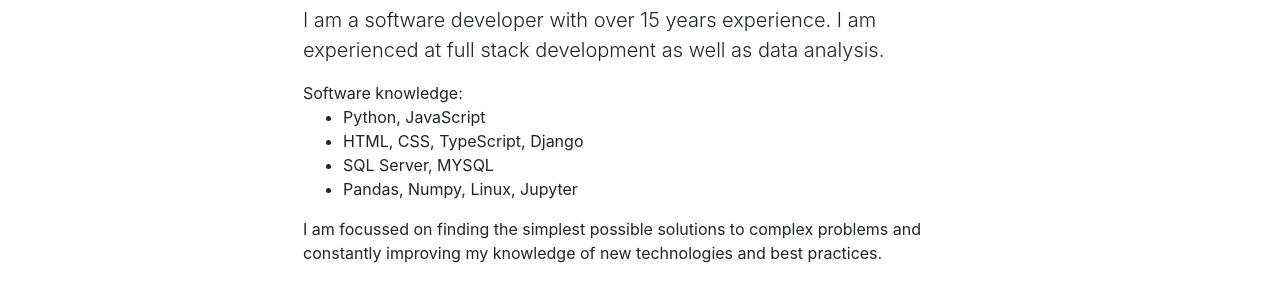
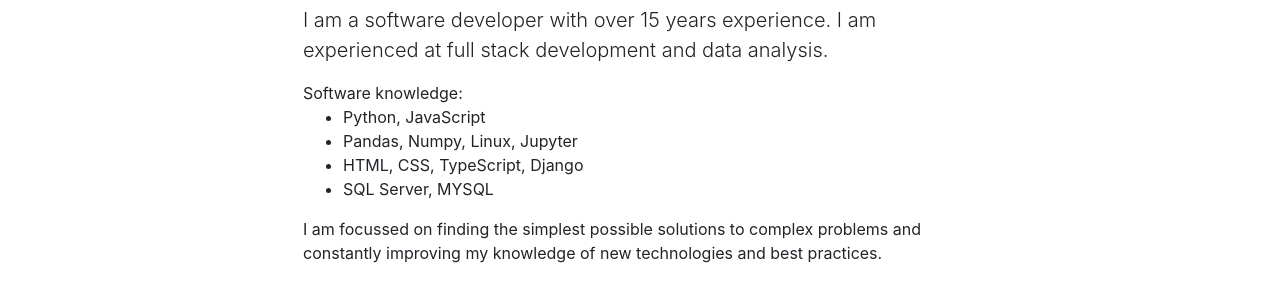
Before and after one commit to codeybear/codeybear.github.io, a plain HTML site: page index.html in a window 1280 px wide. Shown: the part 149-450 px from the top of the page. Drawn offline with nearby package versions, Linux system fonts and the light colour scheme.

Commit message:
Made it a little more data focussed.

```diff
--- a/index.html
+++ b/index.html
@@ -41,14 +41,14 @@
 
             <div>
                 <p class="lead">
-                    I am a software developer with over 15 years experience. I am experienced at full stack development as well as data analysis.
+                    I am a software developer with over 15 years experience. I am experienced at full stack development and data analysis.
                 </p>
                 Software knowledge:
                 <ul>
                     <li>Python, JavaScript</li>
+                    <li>Pandas, Numpy, Linux, Jupyter</li>
                     <li>HTML, CSS, TypeScript, Django</li>
                     <li>SQL Server, MYSQL</li>
-                    <li>Pandas, Numpy, Linux, Jupyter</li>
                 </ul>
                 <p>
                     I am focussed on finding the simplest possible solutions to complex problems and constantly
```
